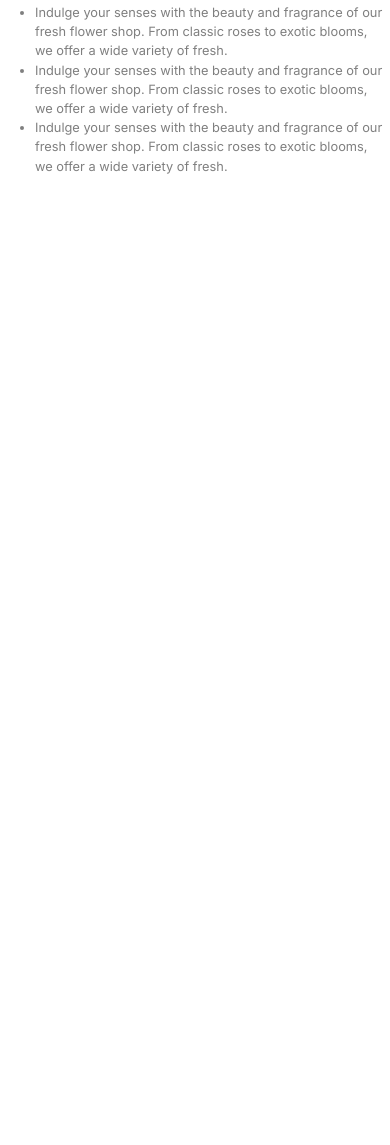
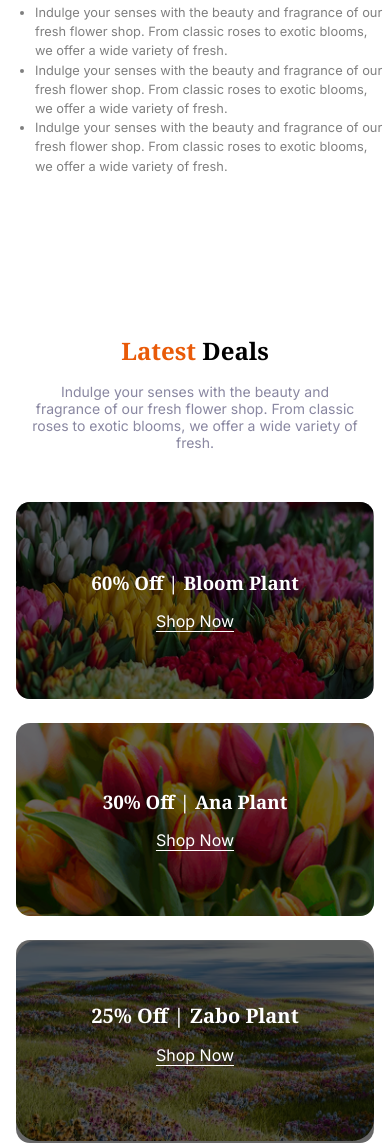
Before and after one commit to mdsifat-dev/B12A02_Flower_Market, a plain HTML site: page index.html in a window 390 px wide. Shown: the part 2929-4074 px from the top of the page. Before the commit the page ends 3263 px from the top, so only its background shows below. Drawn offline with Linux system fonts and the light colour scheme.

Commit message:
added latest deals section and made it responsive

```diff
--- a/index.html
+++ b/index.html
@@ -24,7 +24,7 @@
   <body>
     <header>
       <!-- Navbar -->
-      <nav class="navbar inter common-margin">
+      <nav class="navbar inter">
         <img class="nav-logo" src="./assets/logo.png" alt="Nav Logo" />
         <ul class="nav-contents">
           <li class="bold hidden">Home</li>
@@ -159,8 +159,46 @@
           </ul>
         </div>
       </section>
+
+      <!-- Latest Deals Section  -->
+      <section class="latest-deals">
+        <div class="section-info">
+          <h2 class="latest-deals-title noto-serif">
+            <span class="text-primary">Latest</span> Deals
+          </h2>
+          <p class="latest-deals-description inter gray-1">
+            Indulge your senses with the beauty and fragrance of our fresh
+            flower shop. From classic roses to exotic blooms, we offer a wide
+            variety of fresh.
+          </p>
+        </div>
+
+        <div class="image-container">
+          <div class="image1">
+            <img src="assets/deal-bloom.png" />
+            <div class="overlay-effect noto-serif">
+              <h3 class="overlay-text">60% Off | Bloom Plant</h3>
+              <a href="">Shop Now</a>
+            </div>
+          </div>
+
+          <div class="image2">
+            <img src="assets/deal-zabo.png" />
+            <div class="overlay-effect overlay-effect2 noto-serif">
+              <h3 class="overlay-text">25% Off | Zabo Plant</h3>
+              <a href="">Shop Now</a>
+            </div>
+          </div>
+          <div class="image3">
+            <img src="assets/deal-ana.png" />
+            <div class="overlay-effect noto-serif">
+              <h3 class="overlay-text">30% Off | Ana Plant</h3>
+              <a href="">Shop Now</a>
+            </div>
+          </div>
+        </div>
+      </section>
     </main>
-
     <footer></footer>
   </body>
 </html>
--- a/styles/style.css
+++ b/styles/style.css
@@ -191,6 +191,97 @@ main {
 
 /* Flower & Plants Lover section ends */
 
+/* Latest Deals Section  */
+.latest-deals {
+  max-width: 1140px;
+  margin: 0 auto;
+  text-align: center;
+  margin-top: 100px;
+}
+.section-info {
+  max-width: 888px;
+  margin: 0 auto 120px auto;
+}
+.latest-deals-title {
+  font-size: 3.125rem;
+  font-weight: bold;
+  margin: 0;
+}
+.latest-deals-description {
+  font-size: 1.375rem;
+  margin-top: 16px;
+}
+.image-container {
+  display: grid;
+  grid-template-columns: 1fr 1fr;
+  row-gap: 22px;
+  column-gap: 28px;
+}
+
+.image2 {
+  grid-column: 2;
+  grid-row: 1 / span 2;
+}
+.image1 img,
+.image3 img {
+  border-radius: 14px;
+}
+.image2 > img {
+  border-radius: 22px;
+}
+.image1,
+.image2,
+.image3 {
+  position: relative;
+}
+
+.overlay-effect {
+  color: white;
+  background-color: rgba(0, 0, 0, 0.4);
+  position: absolute;
+  top: 0;
+  left: 0;
+  display: flex;
+  justify-content: center;
+  align-items: center;
+  flex-direction: column;
+  width: 100%;
+  height: 98%;
+  border-radius: 14px;
+}
+.overlay-effect2 {
+  border-radius: 22px;
+  height: 98.7%;
+}
+.overlay-effect h3,
+.overlay-effect2 h3 .overlay-effect3 h3 {
+  margin: 0px;
+}
+
+.overlay-effect2 h3 {
+  font-weight: bold;
+  font-size: 2.5rem;
+}
+.overlay-effect a,
+.overlay-effect3 a {
+  color: white;
+  text-decoration: underline;
+  text-underline-offset: 4px;
+  font-family: "Inter", sans-serif;
+  margin-top: 16px;
+}
+.overlay-effect2 a {
+  color: white;
+  font-weight: 600;
+  font-size: 1.75rem;
+  text-decoration: underline;
+  text-underline-offset: 7px;
+  margin-top: 5px;
+  font-family: "Inter", sans-serif;
+}
+
+/* Join Section Styles */
+
 /* Responsive Design for Mobile */
 @media screen and (max-width: 576px) {
   body {
@@ -261,6 +352,7 @@ main {
   }
 
   /* Responsive Flower & Plants Lover section  */
+
   .plants-lover-section {
     flex-direction: column;
     padding: 5px;
@@ -293,4 +385,72 @@ main {
   .plant-lover-info ul {
     font-size: 0.8rem;
   }
+
+  /* Latest Deals Section Responsive */
+  .latest-deals {
+    margin: 0;
+  }
+  .section-info {
+    margin-bottom: 51px;
+    margin-top: 0;
+    max-width: 336px;
+  }
+  .latest-deals-title {
+    font-size: 1.5rem;
+    font-weight: bold;
+  }
+  .latest-deals-description {
+    font-size: 0.875rem;
+  }
+  .image-container {
+    display: flex;
+    flex-direction: column;
+    margin: 0 16px;
+    gap: 20px;
+  }
+  .image2 {
+    grid-column: 1;
+  }
+  .image1 img,
+  .image2 img,
+  .image3 img {
+    width: 100%;
+  }
+  .image1,
+  .image2,
+  .image3 {
+    max-width: 100%;
+    width: 100%;
+  }
+  .overlay-effect2 {
+    border-radius: 14px;
+  }
+  .overlay-effect,
+  .overlay-effect2,
+  .overlay-effect3 {
+    background-color: rgba(0, 0, 0, 0.6);
+  }
+
+  .overlay-effect2 h3 {
+    font-weight: bold;
+    font-size: 1.25rem;
+  }
+  .overlay-effect2 a {
+    color: white;
+    font-weight: normal;
+    font-size: 1rem;
+    text-decoration: underline;
+    text-underline-offset: 4px;
+    margin: 16px 0;
+    font-family: "Inter", sans-serif;
+  }
+  .image1 {
+    order: 1;
+  }
+  .image2 {
+    order: 3;
+  }
+  .image3 {
+    order: 2;
+  }
 }
```
